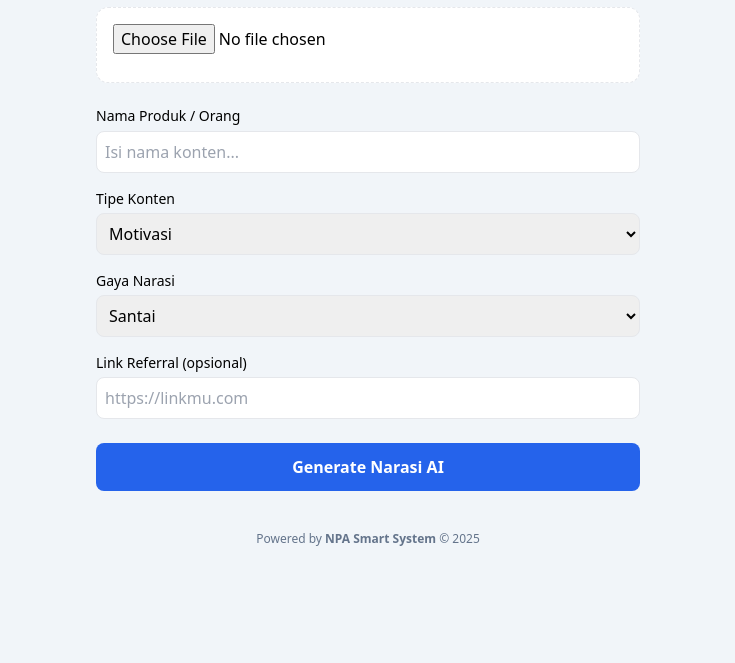
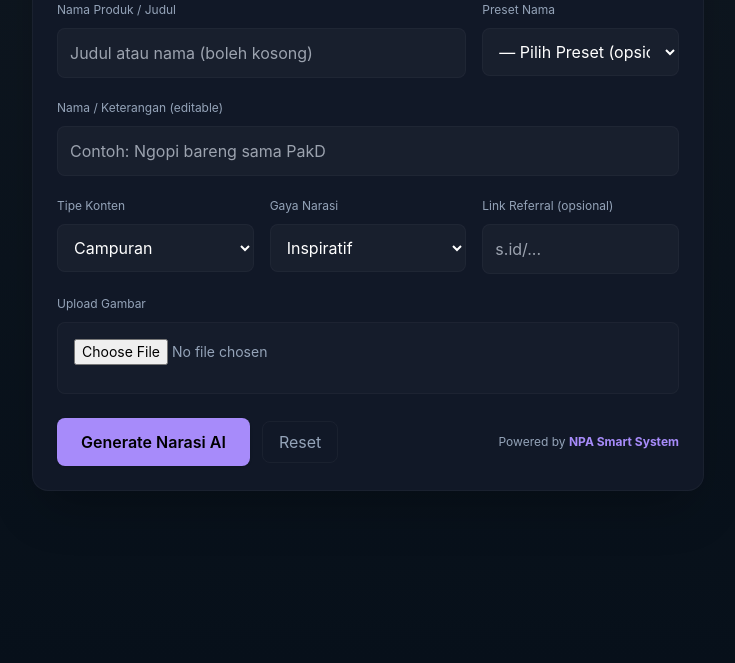
Before and after one commit to 3ireborn/npa-ai-reviewer, a plain HTML site: page index.html in a window 1280 px wide. Shown: the part 137-800 px from the top of the page, without its empty margins (272-1007 px from the left). Drawn offline with nearby package versions, Linux system fonts and the light colour scheme.

Commit message:
Update index.html

```diff
--- a/index.html
+++ b/index.html
@@ -1,181 +1,293 @@
 <!DOCTYPE html>
 <html lang="id">
 <head>
-  <meta charset="UTF-8" />
-  <meta name="viewport" content="width=device-width, initial-scale=1" />
-  <title>NPA AI Reviewer</title>
+  <meta charset="utf-8" />
+  <meta name="viewport" content="width=device-width,initial-scale=1" />
+  <title>NPA AI Reviewer — Dark Elegant</title>
+  <script src="https://cdn.tailwindcss.com"></script>
+  <style>
+    :root{
+      --bg:#0f1720;
+      --card:#111827;
+      --muted:#94a3b8;
+      --accent:#A78BFA; /* ungu premium */
+      --glass: rgba(255,255,255,0.03);
+    }
+    html,body{height:100%}
+    body{
+      background: linear-gradient(180deg,var(--bg), #07101a);
+      color: #e6eef8;
+      font-family: Inter, ui-sans-serif, system-ui, -apple-system, "Segoe UI", Roboto, "Helvetica Neue", Arial;
+    }
+    /* small scrollbar styling */
+    ::-webkit-scrollbar{height:10px;width:8px}
+    ::-webkit-scrollbar-thumb{background:rgba(255,255,255,0.06);border-radius:10px}
+  </style>
+</head>
+<body class="min-h-screen flex items-start justify-center py-10 px-4">
 
-  <!-- Tailwind CSS CDN -->
-  <script src="https://cdn.tailwindcss.com"></script>
-
-  <link rel="icon" type="image/png" href="favicon.png" />
-</head>
-
-<body class="bg-slate-100">
-  <div class="max-w-xl mx-auto p-4">
-
+  <div class="w-full max-w-2xl">
+    <!-- Card -->
+    <div class="bg-[var(--card)] rounded-2xl shadow-2xl border border-[rgba(255,255,255,0.04)] p-6">
       <!-- Header -->
-    <div class="text-center mb-6">
-      <img src="favicon.png" class="w-16 mx-auto mb-2" />
-      <h1 class="text-2xl font-bold text-slate-800">NPA AI Reviewer</h1>
-      <p class="text-sm text-slate-500">Upload gambar, lalu biarkan AI bantu kamu 🙌</p>
+      <div class="flex items-center gap-4 mb-4">
+        <img src="favicon.png" class="h-12 w-12 rounded-full shadow" alt="NPA logo"/>
+        <div>
+          <h1 class="text-2xl font-semibold" style="color: #f8f9ff;">NPA AI Reviewer</h1>
+          <div class="text-sm" style="color:var(--muted)">Dark Elegant · Auto caption (HOOK → MASALAH → SOLUSI → CTA)</div>
+        </div>
       </div>
 
       <!-- Upload -->
-    <label class="block mb-2 text-sm font-medium text-slate-700">Upload Gambar</label>
-    <div class="border border-dashed rounded-xl p-4 bg-white">
-      <input type="file" accept="image/*" onchange="previewImage(event)" />
-      <div id="preview" class="mt-3"></div>
+      <div class="grid grid-cols-1 md:grid-cols-3 gap-4">
+        <div class="md:col-span-2">
+          <label class="text-xs text-[var(--muted)]">Nama Produk / Judul</label>
+          <input id="name" placeholder="Judul atau nama (boleh kosong)" class="mt-2 w-full p-3 rounded-lg bg-[var(--glass)] border border-[rgba(255,255,255,0.03)] outline-none text-white" />
         </div>
 
-    <!-- Form -->
-    <div class="mt-5">
-      <label class="text-sm font-medium">Nama Produk / Orang</label>
-      <input id="name" class="w-full p-2 border rounded-lg mt-1" placeholder="Isi nama konten..." />
+        <div class="md:col-span-1">
+          <label class="text-xs text-[var(--muted)]">Preset Nama</label>
+          <select id="preset" class="mt-2 w-full p-3 rounded-lg bg-[var(--glass)] border border-[rgba(255,255,255,0.03)] text-white">
+            <option value="">— Pilih Preset (opsional) —</option>
+            <option>Motivasi Pagi</option>
+            <option>Semangat Bangkit</option>
+            <option>Ngopi Bareng</option>
+            <option>UMKM Lokal</option>
+            <option>Perjalanan Hidup</option>
+            <option>Edukasi Ringan</option>
+            <option>Sharing Insight</option>
+            <option>Proses Berkarya</option>
+            <option>Tips Produktif</option>
+            <option>Konten Harian</option>
+            <option value="__custom__">— Custom —</option>
+          </select>
+        </div>
+      </div>
 
-      <label class="text-sm font-medium mt-4 block">Tipe Konten</label>
-      <select id="type" class="w-full p-2 border rounded-lg mt-1">
+      <!-- Custom input always visible (sync with preset) -->
+      <div class="mt-4">
+        <label class="text-xs text-[var(--muted)]">Nama / Keterangan (editable)</label>
+        <input id="nameManual" placeholder="Contoh: Ngopi bareng sama PakD" class="mt-2 w-full p-3 rounded-lg bg-[var(--glass)] border border-[rgba(255,255,255,0.03)] outline-none text-white" />
+      </div>
+
+      <!-- options row -->
+      <div class="mt-4 grid grid-cols-1 md:grid-cols-3 gap-4">
+        <div>
+          <label class="text-xs text-[var(--muted)]">Tipe Konten</label>
+          <select id="type" class="mt-2 w-full p-3 rounded-lg bg-[var(--glass)] border border-[rgba(255,255,255,0.03)] text-white">
+            <option>Campuran</option>
             <option>Motivasi</option>
             <option>UMKM</option>
             <option>Personal</option>
-        <option>Campuran</option>
+            <option>Review Produk</option>
           </select>
+        </div>
 
-      <label class="text-sm font-medium mt-4 block">Gaya Narasi</label>
-      <select id="tone" class="w-full p-2 border rounded-lg mt-1">
+        <div>
+          <label class="text-xs text-[var(--muted)]">Gaya Narasi</label>
+          <select id="tone" class="mt-2 w-full p-3 rounded-lg bg-[var(--glass)] border border-[rgba(255,255,255,0.03)] text-white">
+            <option>Inspiratif</option>
             <option>Santai</option>
-        <option>Inspiratif</option>
             <option>Profesional</option>
             <option>Friendly</option>
           </select>
-
-      <label class="text-sm font-medium mt-4 block">Link Referral (opsional)</label>
-      <input id="referral" class="w-full p-2 border rounded-lg mt-1" placeholder="https://linkmu.com" />
-
-      <button id="generateBtn" onclick="generateText()"
-        class="w-full bg-blue-600 text-white py-3 rounded-lg mt-6 font-semibold hover:bg-blue-700">
-        Generate Narasi AI
-      </button>
         </div>
 
-    <!-- OUTPUT -->
-    <div id="output" class="mt-8 hidden">
-      <h2 class="text-xl font-bold mb-3 text-slate-700">🎉 Hasil Generasi AI</h2>
-
-      <!-- Komentar -->
-      <h3 class="font-semibold text-slate-700 mt-4">Komentar Meta-Friendly:</h3>
-      <div id="comment"></div>
-
-      <!-- Caption -->
-      <h3 class="font-semibold text-slate-700 mt-6">Caption:</h3>
-      <div id="caption"></div>
-
-      <!-- Hashtags -->
-      <h3 class="font-semibold text-slate-700 mt-6">Hashtag:</h3>
-      <div id="hashtags" class="mt-2"></div>
-
-      <!-- Meta advice -->
-      <div id="metaAdvice" class="text-xs text-slate-500 mt-4"></div>
+        <div>
+          <label class="text-xs text-[var(--muted)]">Link Referral (opsional)</label>
+          <input id="referral" placeholder="s.id/..." class="mt-2 w-full p-3 rounded-lg bg-[var(--glass)] border border-[rgba(255,255,255,0.03)] text-white" />
+        </div>
       </div>
 
-    <p class="text-center text-xs text-slate-500 mt-10">
-      Powered by <b>NPA Smart System</b> © 2025
-    </p>
+      <!-- image upload -->
+      <div class="mt-4">
+        <label class="text-xs text-[var(--muted)]">Upload Gambar</label>
+        <div class="mt-2 p-4 rounded-lg bg-[rgba(255,255,255,0.02)] border border-[rgba(255,255,255,0.03)]">
+          <input id="imageInput" type="file" accept="image/*" onchange="previewImage(event)" class="text-sm text-[var(--muted)]" />
+          <div id="preview" class="mt-3"></div>
+        </div>
       </div>
 
-  <!-- ================================================================= -->
-  <!-- SCRIPT BARU -->
-  <!-- ================================================================= -->
+      <!-- button -->
+      <div class="mt-6 flex items-center gap-3">
+        <button id="generateBtn" onclick="generateText()" class="px-6 py-3 rounded-lg bg-[var(--accent)] hover:brightness-110 text-black font-semibold shadow">Generate Narasi AI</button>
+        <button onclick="resetForm()" class="px-4 py-2 rounded-lg border border-[rgba(255,255,255,0.04)] text-[var(--muted)]">Reset</button>
+        <div class="ml-auto text-xs text-[var(--muted)]">Powered by <b style="color:var(--accent)">NPA Smart System</b></div>
+      </div>
+    </div>
+
+    <!-- Output card -->
+    <div id="outputCard" class="mt-6 bg-[var(--card)] rounded-xl p-5 border border-[rgba(255,255,255,0.03)] hidden">
+      <h2 class="text-lg font-semibold mb-2">🎯 Hasil Generasi</h2>
+
+      <div class="grid gap-4">
+        <div>
+          <div class="text-xs text-[var(--muted)] mb-2">Komentar (varian)</div>
+          <div id="comment" class="space-y-3"></div>
+        </div>
+
+        <div>
+          <div class="text-xs text-[var(--muted)] mb-2">Caption (varian)</div>
+          <div id="caption" class="space-y-3"></div>
+        </div>
+
+        <div>
+          <div class="text-xs text-[var(--muted)] mb-2">Hashtags</div>
+          <div id="hashtags" class="p-3 rounded bg-[rgba(255,255,255,0.02)] border border-[rgba(255,255,255,0.03)]" style="color:var(--muted)"></div>
+        </div>
+
+        <div>
+          <div id="metaAdvice" class="text-xs text-[var(--muted)]"></div>
+        </div>
+      </div>
+    </div>
+
+  </div>
+
+  <!-- SCRIPT -->
   <script>
-    const previewEl = document.getElementById('preview');
-    const outputEl = document.getElementById('output');
+    // UI bindings
+    const preset = document.getElementById('preset');
+    const nameManual = document.getElementById('nameManual');
+    const nameMain = document.getElementById('name');
+    const preview = document.getElementById('preview');
+    const outputCard = document.getElementById('outputCard');
     const commentEl = document.getElementById('comment');
     const captionEl = document.getElementById('caption');
     const hashtagsEl = document.getElementById('hashtags');
-    const generateBtn = document.getElementById('generateBtn');
+    const metaAdviceEl = document.getElementById('metaAdvice');
 
+    // sync preset -> nameManual and nameMain
+    preset.addEventListener('change', () => {
+      const v = preset.value;
+      if (v === "__custom__") {
+        nameManual.value = "";
+        nameMain.value = "";
+        nameManual.focus();
+      } else {
+        nameManual.value = v;
+        nameMain.value = v;
+      }
+    });
+
+    // also allow manual editing to reflect in main name
+    nameManual.addEventListener('input', () => {
+      nameMain.value = nameManual.value;
+    });
+
+    // image preview
     let currentImageBase64 = null;
-
     function previewImage(event) {
+      const f = event.target.files?.[0];
+      if (!f) return;
       const reader = new FileReader();
-      reader.onload = function () {
+      reader.onload = () => {
+        preview.innerHTML = `<img src="${reader.result}" class="rounded-lg max-h-48 object-contain" />`;
         currentImageBase64 = reader.result.split(',')[1];
-        previewEl.innerHTML = `<img src="${reader.result}" class="rounded-xl shadow mt-2" />`;
       };
-      reader.readAsDataURL(event.target.files[0]);
+      reader.readAsDataURL(f);
     }
 
+    function resetForm() {
+      preset.value = "";
+      nameManual.value = "";
+      nameMain.value = "";
+      document.getElementById('type').value = "Campuran";
+      document.getElementById('tone').value = "Inspiratif";
+      document.getElementById('referral').value = "";
+      document.getElementById('imageInput').value = "";
+      preview.innerHTML = "";
+      outputCard.classList.add('hidden');
+      commentEl.innerHTML = "";
+      captionEl.innerHTML = "";
+      hashtagsEl.innerHTML = "";
+      metaAdviceEl.innerText = "";
+    }
+
+    // generate - call backend
     async function generateText() {
-      const name = document.getElementById('name').value.trim();
-      const type = document.getElementById('type').value;
-      const tone = document.getElementById('tone').value;
+      const name = nameMain.value.trim() || nameManual.value.trim() || "Konten Kamu";
+      const type = document.getElementById('type').value || "Campuran";
+      const tone = document.getElementById('tone').value || "Inspiratif";
       const referral = document.getElementById('referral').value.trim();
 
-      generateBtn.disabled = true;
-      generateBtn.innerText = "Memproses...";
+      const btn = document.getElementById('generateBtn');
+      btn.disabled = true;
+      btn.innerText = "Memproses...";
 
       try {
         const resp = await fetch('/api/generate', {
           method: 'POST',
-          headers: { 'Content-Type': 'application/json' },
+          headers: {'Content-Type':'application/json'},
           body: JSON.stringify({
             imageBase64: currentImageBase64,
-            name,
-            type,
-            tone,
-            referral
+            name, type, tone, referral
           })
         });
 
+        if (!resp.ok) {
+          const txt = await resp.text();
+          throw new Error(txt || 'Server error');
+        }
+
         const data = await resp.json();
 
-        // ================= KOMENTAR ==================
+        // render comments (we will put referral only in comment variant 2)
         commentEl.innerHTML = "";
         data.commentVariants.forEach((cmt, i) => {
-          commentEl.innerHTML += `
-            <div class="mt-3 p-3 bg-white rounded border">
-              <div class="text-xs text-slate-500 mb-1">Variant ${i+1}</div>
-              ${cmt.replace(/\n/g, "<br>")}
-              <button class="mt-2 px-2 py-1 text-sm border rounded copy-btn"
-                data-text="${encodeURIComponent(cmt)}">Copy</button>
-            </div>
-          `;
+          let html = `<div class="p-3 rounded-lg bg-[var(--glass)] border border-[rgba(255,255,255,0.03)]">
+                        <div class="text-xs text-[var(--muted)] mb-1">Variant ${i+1}</div>
+                        <div style="white-space:pre-wrap;color:#eaf0ff">${cmt}</div>
+                        <div class="mt-2"><button class="copy-btn px-3 py-1 rounded border" data-text="${encodeURIComponent(cmt)}" style="background:transparent;color:var(--muted)">Copy</button></div>
+                      </div>`;
+
+          // if referral exists, append soft link to variant 2 (index 1)
+          if (i === 1 && data.referralLink) {
+            const linkHtml = `<div class="mt-2 text-xs" style="color:var(--muted)">Info lengkap di sini: <a href="${data.referralLink}" target="_blank" rel="noopener" style="color:var(--accent)">${data.referralLink}</a></div>`;
+            html = html.replace('</div></div>', linkHtml + '</div></div>');
+          }
+
+          commentEl.innerHTML += html;
         });
 
-        // ================= CAPTION ==================
+        // render captions (no direct link)
         captionEl.innerHTML = "";
         data.captionVariants.forEach((cap, i) => {
-          captionEl.innerHTML += `
-            <div class="mt-3 p-3 bg-white rounded border">
-              <div class="text-xs text-slate-500 mb-1">Variant ${i+1}</div>
-              ${cap.replace(/\n/g, "<br>")}
-              <button class="mt-2 px-2 py-1 text-sm border rounded copy-btn"
-                data-text="${encodeURIComponent(cap)}">Copy</button>
-            </div>
-          `;
+          captionEl.innerHTML += `<div class="p-3 rounded-lg bg-[var(--glass)] border border-[rgba(255,255,255,0.03)]">
+                                    <div class="text-xs text-[var(--muted)] mb-1">Variant ${i+1}</div>
+                                    <div style="white-space:pre-wrap;color:#eaf0ff">${cap}</div>
+                                    <div class="mt-2"><button class="copy-btn px-3 py-1 rounded border" data-text="${encodeURIComponent(cap)}" style="background:transparent;color:var(--muted)">Copy</button></div>
+                                  </div>`;
         });
 
-        // ================= HASHTAG ==================
-        hashtagsEl.innerHTML = `
-          <div class="p-3 bg-white rounded border">${data.hashtags.join(" ")}</div>
-        `;
+        // hashtags
+        hashtagsEl.innerText = data.hashtags.join(' ');
 
-        document.querySelectorAll(".copy-btn").forEach(btn => {
-          btn.addEventListener("click", () => {
-            navigator.clipboard.writeText(decodeURIComponent(btn.dataset.text));
-            alert("Berhasil dicopy ✨");
+        // meta advice
+        metaAdviceEl.innerText = data.metaAdvice || '';
+
+        // attach copy handlers
+        document.querySelectorAll('.copy-btn').forEach(btn=>{
+          btn.addEventListener('click', ()=>{
+            const t = decodeURIComponent(btn.getAttribute('data-text'));
+            navigator.clipboard.writeText(t).then(()=> {
+              alert('Teks di-copy ✅');
+            });
           });
         });
 
-        outputEl.classList.remove("hidden");
+        outputCard.classList.remove('hidden');
+        window.scrollTo({top: document.body.scrollHeight, behavior:'smooth'});
 
       } catch (err) {
-        alert("Terjadi kesalahan: " + err.message);
+        console.error(err);
+        alert('Gagal generate: ' + (err.message || err));
+      } finally {
+        btn.disabled = false;
+        btn.innerText = "Generate Narasi AI";
       }
-
-      generateBtn.disabled = false;
-      generateBtn.innerText = "Generate Narasi AI";
     }
   </script>
+
 </body>
 </html>
```
Lines whose indentation alone changed are shown as unchanged.
